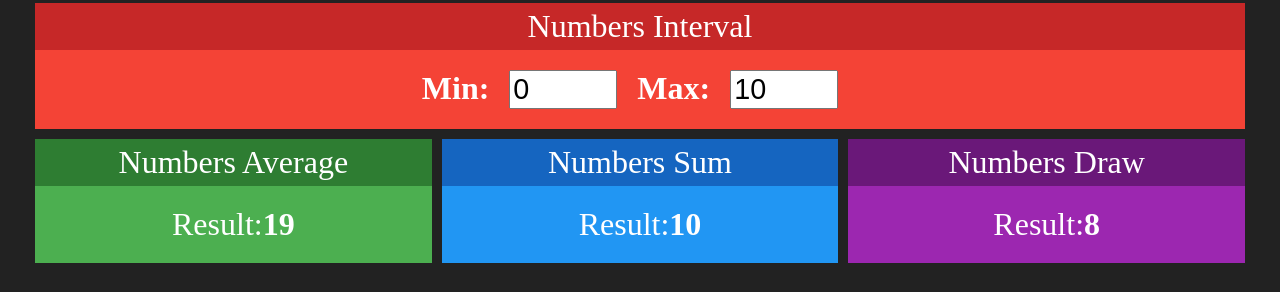
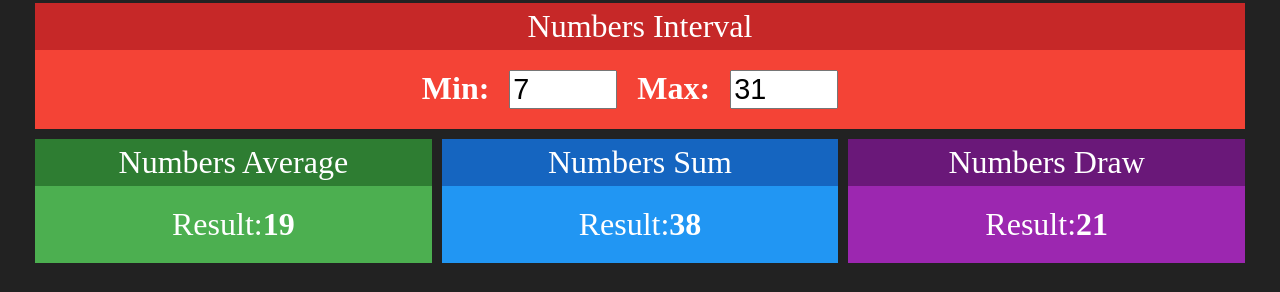
Before and after one commit to Testoni/simple-redux, a React (Create React App) app: page / in a window 1280 px wide. Shown: the part 192-484 px from the top of the page. Built offline with nearby package versions, Linux system fonts and the light colour scheme.

Commit message:
connect redux components

```diff
--- a/src/components/Draw.jsx
+++ b/src/components/Draw.jsx
@@ -1,15 +1,27 @@
 import React from 'react'
+import {connect} from 'react-redux'
 import Card from './Card'
 
-export default props => {
+function Draw(props) {
+    const { min, max } = props
+    const aleatorio = parseInt(Math.random() * (max - min)) + min
     return (
         <Card title='Numbers Draw' purple>
         <div>
             <span>
                 <span>Result:</span>
-                <strong>8</strong>
+                <strong>{aleatorio}</strong>
             </span>
         </div>
         </Card>
     )
 }
+
+function mapStateToProps(state) {
+    return {
+        min: state.numbers.min,
+        max: state.numbers.max
+    }
+}
+
+export default connect(mapStateToProps)(Draw)
--- a/src/components/Interval.jsx
+++ b/src/components/Interval.jsx
@@ -1,20 +1,31 @@
 import './Interval.css'
 import React from 'react'
+import { connect } from 'react-redux'
 import Card from './Card'
 
-export default props => {
+function Interval(props) {
+    const {min, max} = props
     return (
         <Card title='Numbers Interval' red>
         <div className='Interval'>
             <span>
                 <strong>Min:</strong>
-                <input type="number" value={0} readOnly />
+                <input type="number" value={min} readOnly />
             </span>
             <span>
                 <strong>Max:</strong>
-                <input type="number" value={10} readOnly />
+                <input type="number" value={max} readOnly />
             </span>
         </div>
         </Card>
     )
 }
+
+function mapStateToProps(state) {
+    return {
+        min: state.numbers.min,
+        max: state.numbers.max
+    }
+}
+
+export default connect(mapStateToProps)(Interval)
--- a/src/components/Sum.jsx
+++ b/src/components/Sum.jsx
@@ -1,15 +1,26 @@
 import React from 'react'
+import { connect } from 'react-redux'
 import Card from './Card'
 
-export default props => {
+function Sum(props) {
+    const { min, max } = props
     return (
         <Card title='Numbers Sum' blue>
         <div>
             <span>
                 <span>Result:</span>
-                <strong>10</strong>
+                <strong>{min + max}</strong>
             </span>
         </div>
         </Card>
     )
 }
+
+function mapStateToProps(state) {
+    return {
+        min: state.numbers.min,
+        max: state.numbers.max
+    }
+}
+
+export default connect(mapStateToProps)(Sum)
```
